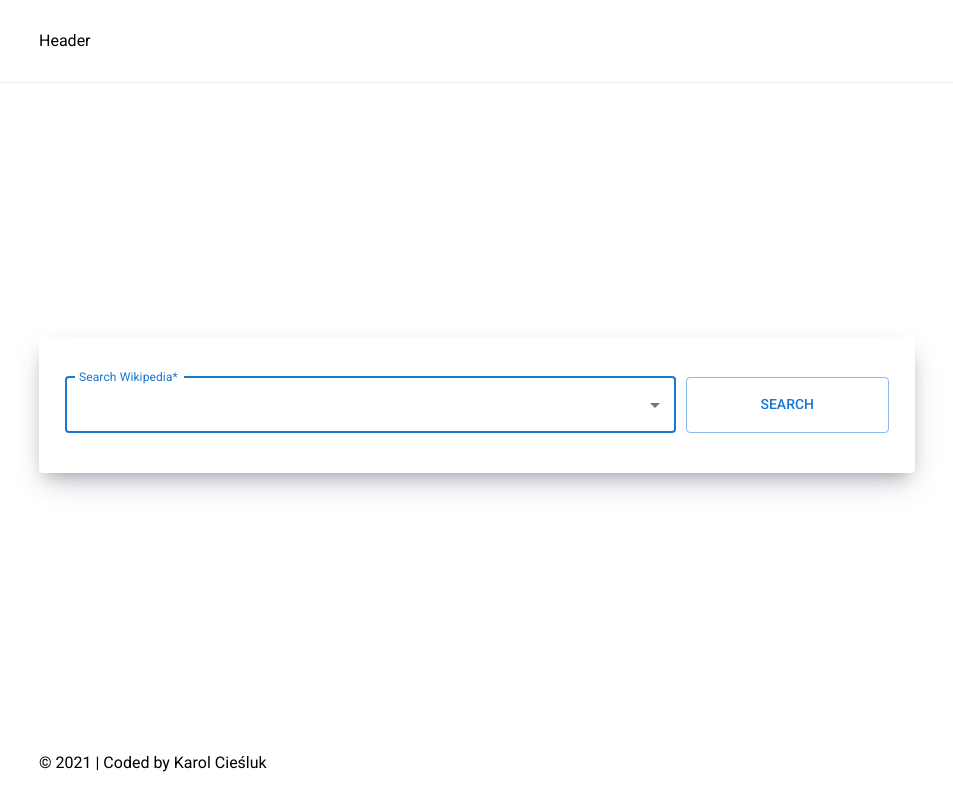
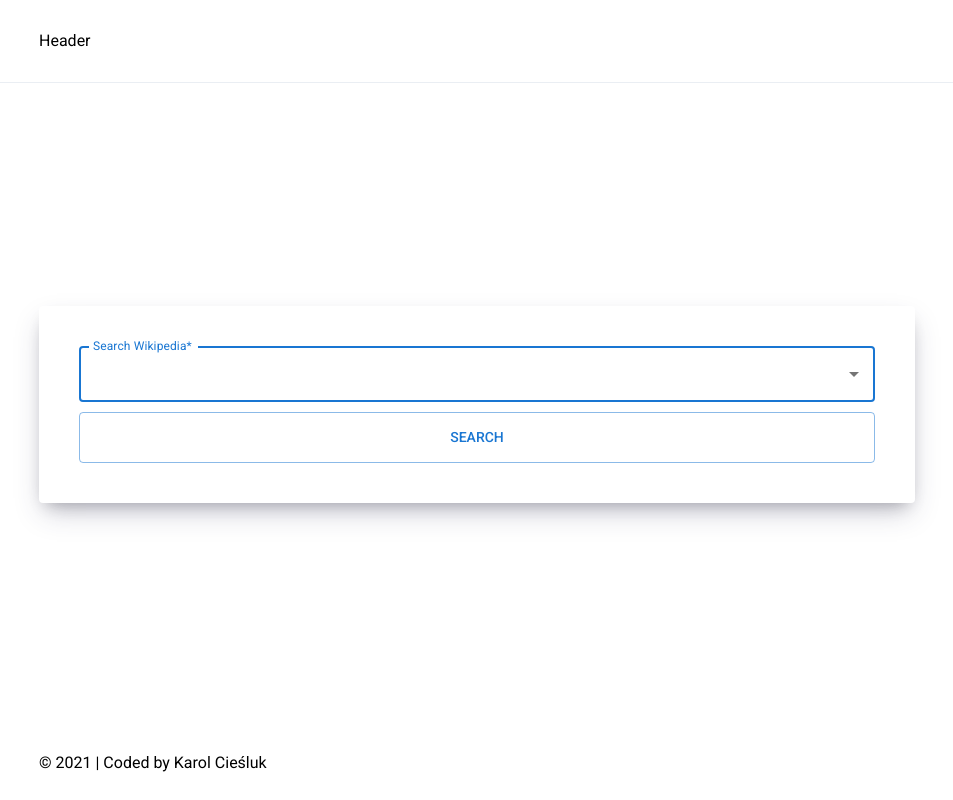
Before and after one commit to KarolCiesluk/wiki-browser, a React (Create React App) app: page /#/ in a window 1280 px wide. Shown: the whole page, without its empty margins (163-1116 px from the left). Built offline with nearby package versions, Linux system fonts and the light colour scheme.

Commit message:
improve Home styling

```diff
--- a/src/features/home/Home/styled.js
+++ b/src/features/home/Home/styled.js
@@ -2,24 +2,19 @@ import styled from "styled-components";
 
 export const Wrapper = styled.div`
   display: grid;
-  grid-template-columns: 3fr 1fr;
+  grid-template-columns: 1fr;
   grid-gap: 10px;
-  margin: 20px auto;
-  padding: 40px 26px;
+  padding: 40px;
   border-radius: 4px;
   box-shadow:
     rgba(50, 50, 93, 0.25) 0px 13px 27px -5px,
     rgba(0, 0, 0, 0.3) 0px 8px 16px -8px;
-
-    @media(max-width: 500px) {
-      grid-template-columns: 1fr;
-    }
 `;
 
 export const Button = styled.button`
   border-radius: 4px;
   padding: 16px;
-  border: 1px solid rgba(25,118,210,0.5);
+  border: 1px solid #1976d280;
   font-weight: 500;
   font-size: 14px;
   color: #1976d2;
@@ -27,6 +22,10 @@ export const Button = styled.button`
   background-color: unset;
 
   &:hover {
-    background-color: rgba(25,118,210,0.04);
+    background-color: #1976d20a;
+  }
+
+  &:active {
+    background-color: #1976d217;
   }
 `;
```
